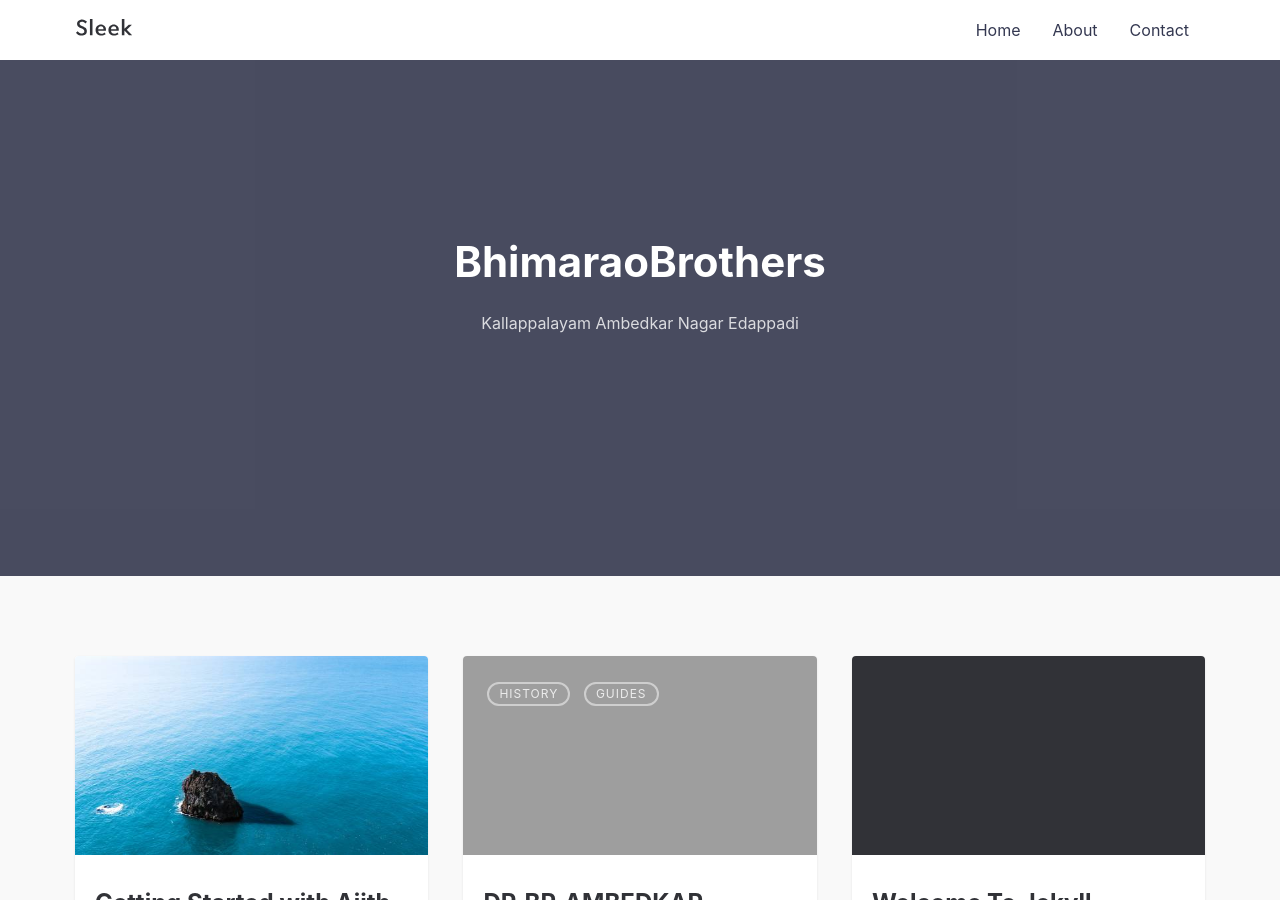
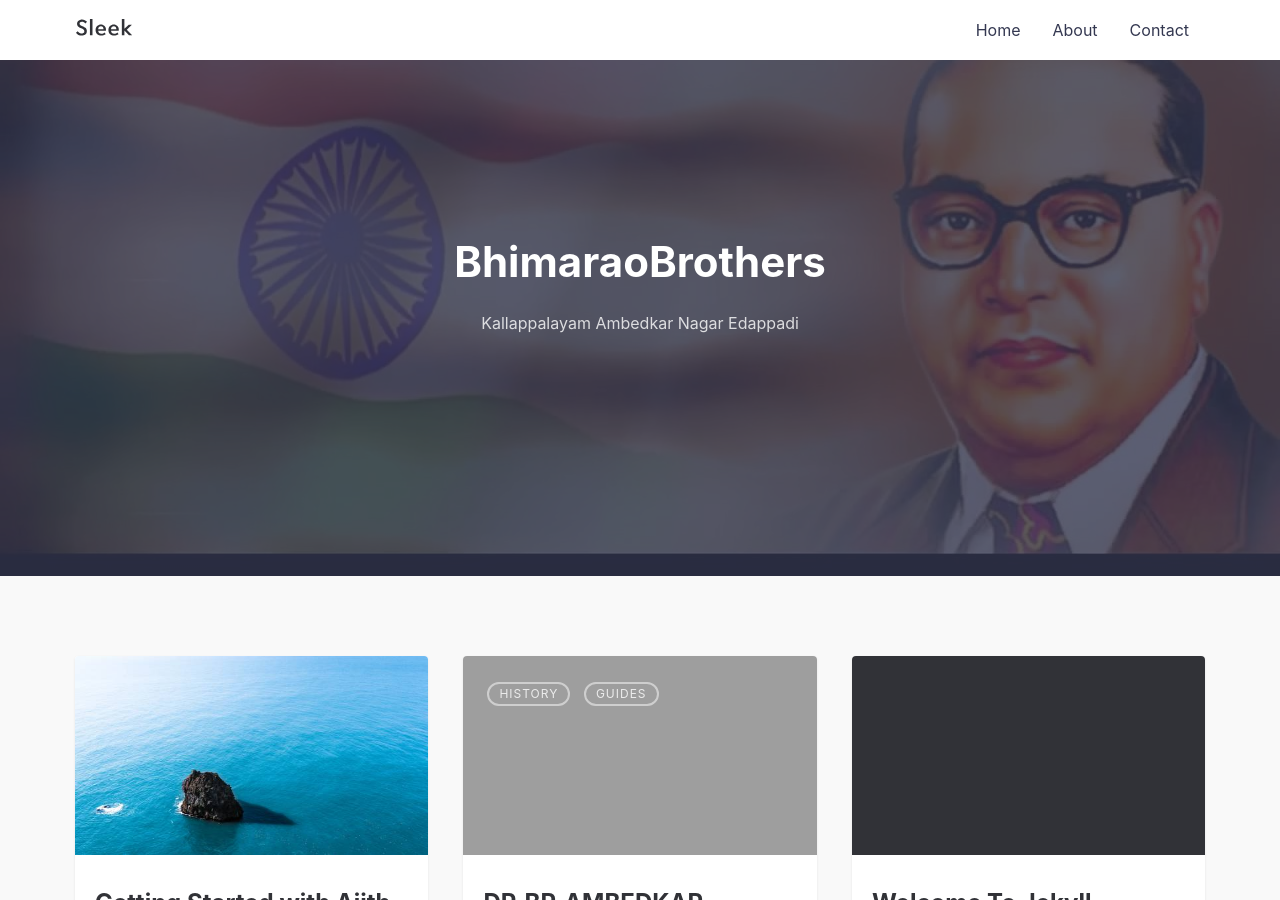
Before and after one commit to Bhimaraobrothers/bhimaraobrothers.github.io, a Jekyll site: the page built from index.md, in a window 1280 px wide and 900 px high. Built offline with Jekyll 4.4.1, drawn with Linux system fonts in a browser that asks for light colours.

Commit message:
Update _config.yml

```diff
--- a/_config.yml
+++ b/_config.yml
@@ -26,7 +26,7 @@
 tagline: >
   Kallappalayam Ambedkar Nagar Edappadi
 
-hero_img: posts/AMBETHKAR LOGO004_lg.jpg # Main background image: use the path from /assets/img/ => This will output /assets/img/posts/AMBETHKAR LOGO004_lg.jpg
+hero_img: posts/am_lg.jpg # Main background image: use the path from /assets/img/ => This will output /assets/img/posts/am_lg.jpg
 
 email: your-email@domain.com # email for form submission
 
```
